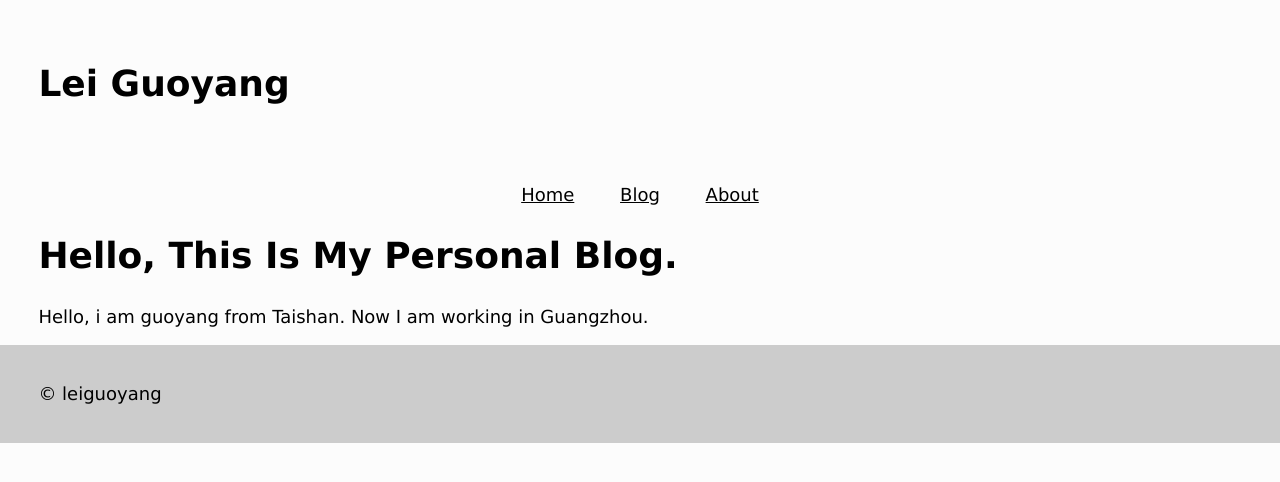
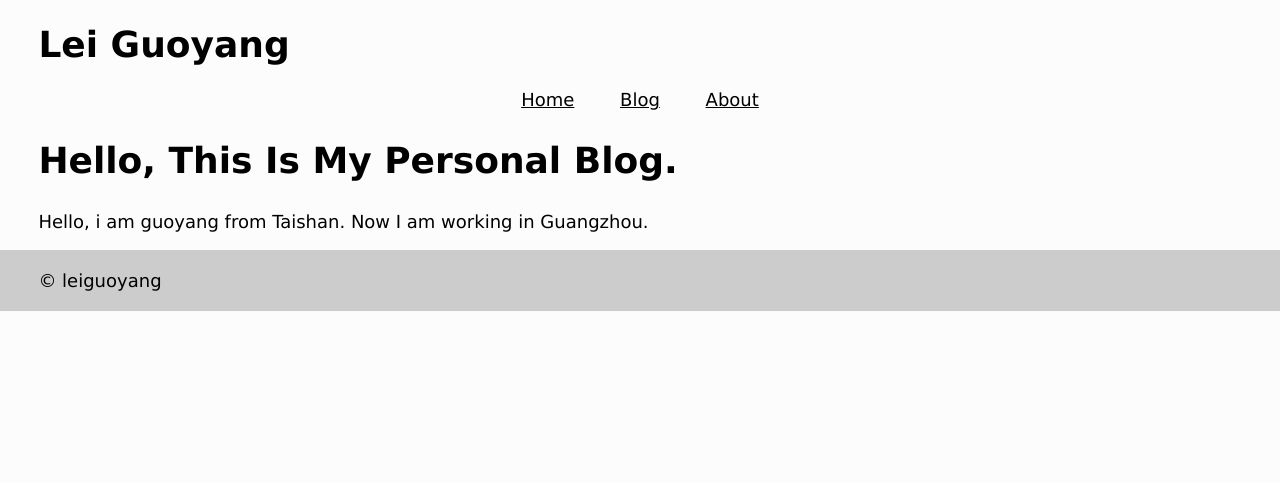
Before and after one commit to leiguoyang/leiguoyang.github.io, a Jekyll site: the page built from index.html, in a window 1280 px wide. Shown: the top 482 px of the page. Built offline with Jekyll 4.4.1, drawn with Linux system fonts in a browser that asks for light colours.

Commit message:
Update mobile.css

```diff
--- a/css/mobile.css
+++ b/css/mobile.css
@@ -7,7 +7,7 @@ body {
 }
 
 header {
-  padding: 3%;
+  padding: 0 3%;
 }
 
 #main {
@@ -20,6 +20,6 @@ header {
 }
 
 footer {
-  padding: 3%;
+  padding: 20px 3%;
   background-color: #ccc;
 }
```
